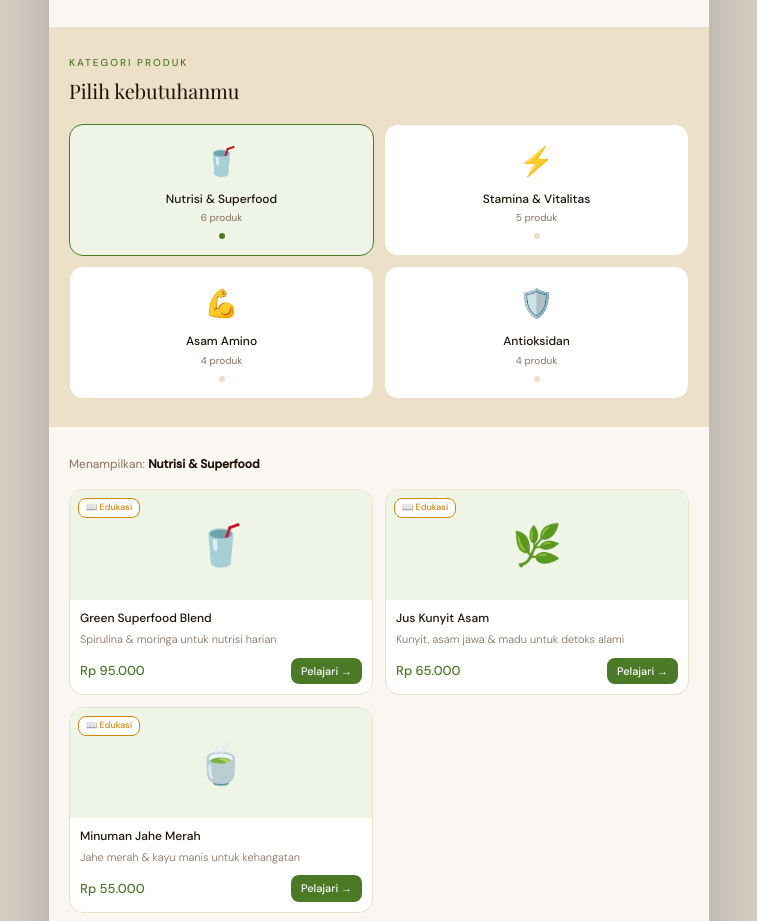
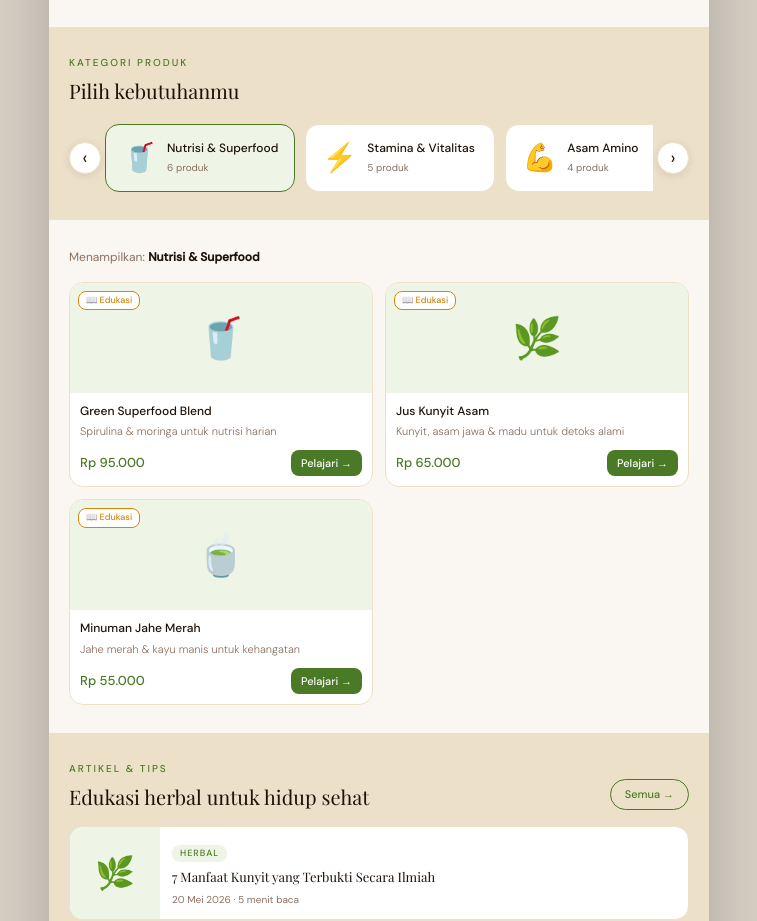
Before and after one commit to ramudjitu/ramudjitu-store, a Next.js app: page / in a window 1280 px wide. Shown: the part 865-1786 px from the top of the page, without its empty margins (261-1018 px from the left). Built offline with nearby package versions, Linux system fonts and the light colour scheme; a web font is replaced by a local one.

Commit message:
kategori carousel dengan tombol panah

```diff
--- a/app/page.tsx
+++ b/app/page.tsx
@@ -1,6 +1,6 @@
 "use client";
 
-import { useState } from "react";
+import { useState, useRef } from "react";
 import Link from "next/link";
 
 interface Produk {
@@ -91,7 +91,7 @@ const RAW_CSS = `
     padding-bottom: 64px;
     font-family: 'DM Sans', sans-serif;
     color: var(--text-dark);
-    overflow-x: hidden;
+    overflow-x: visible;
   }
 
   /* HEADER */
@@ -167,11 +167,14 @@ const RAW_CSS = `
   .ramu-k-card p { font-size: 11px; font-weight: 300; color: var(--text-muted); line-height: 1.6; }
 
   /* KATEGORI */
-  .ramu-kat-grid { display: grid; grid-template-columns: repeat(2, 1fr); gap: 10px; margin-top: 1rem; }
-  .ramu-kat-card { background: #fff; border: 1.5px solid var(--cream-mid); border-radius: 14px; padding: 1rem; text-align: center; cursor: pointer; transition: all 0.2s; }
+  .ramu-kat-grid { display: flex; gap: 10px; margin-top: 1rem; padding-bottom: 8px; }
+  .ramu-kat-scroll { overflow-x: auto; -webkit-overflow-scrolling: touch; width: 100%; scrollbar-width: none; }
+  .ramu-kat-scroll::-webkit-scrollbar { display: none; }
+  .ramu-kat-card { min-width: 160px; flex-shrink: 0; scroll-snap-align: start; background: #fff; border: 1.5px solid var(--cream-mid); border-radius: 14px; padding: 0.75rem 1rem; cursor: pointer; transition: all 0.2s; display: flex; flex-direction: row; align-items: center; gap: 10px; }
+  @media (min-width: 500px) { .ramu-kat-card { min-width: 190px; } }
   .ramu-kat-card:hover { border-color: var(--green-bright); }
   .ramu-kat-card.active { border-color: var(--green-mid); background: var(--green-pale); }
-  .ramu-kat-emoji { font-size: 28px; margin-bottom: 8px; display: block; }
+  .ramu-kat-emoji { font-size: 28px; display: block; flex-shrink: 0; }
   .ramu-kat-name { font-size: 12px; font-weight: 500; color: var(--text-dark); line-height: 1.4; margin-bottom: 3px; }
   .ramu-kat-count { font-size: 10px; color: var(--text-muted); }
   .ramu-kat-dot { width: 6px; height: 6px; border-radius: 50%; background: var(--cream-mid); margin: 8px auto 0; transition: background 0.2s; }
@@ -265,6 +268,8 @@ const RAW_CSS = `
 export default function Home() {
   const [aktifKategori, setAktifKategori] = useState<KategoriKey>("nutrisi");
   const [menuOpen, setMenuOpen] = useState(false);
+  const katGridRef = useRef<HTMLDivElement>(null);
+  const scrollKat = (dir: number) => { katGridRef.current?.scrollBy({left: dir * 200, behavior: 'smooth'}); };
   const waNumber = "6281234567890";
 
   const scrollTo = (id: string) => {
@@ -344,15 +349,20 @@ export default function Home() {
           <section className="ramu-section-alt" id="produk">
             <div className="ramu-eyebrow">Kategori Produk</div>
             <h2 className="ramu-section-title">Pilih kebutuhanmu</h2>
-            <div className="ramu-kat-grid">
+            <div style={{position:"relative", padding:"0 36px"}}>
+              <button onClick={() => scrollKat(-1)} style={{position:"absolute", left:"0", top:"50%", transform:"translateY(-50%)", zIndex:10, background:"#fff", border:"1.5px solid #EDE0C8", borderRadius:"50%", width:"32px", height:"32px", fontSize:"18px", lineHeight:"1", cursor:"pointer", boxShadow:"0 2px 8px rgba(0,0,0,0.1)", display:"flex", alignItems:"center", justifyContent:"center"}}>‹</button>
+              <button onClick={() => scrollKat(1)} style={{position:"absolute", right:"0", top:"50%", transform:"translateY(-50%)", zIndex:10, background:"#fff", border:"1.5px solid #EDE0C8", borderRadius:"50%", width:"32px", height:"32px", fontSize:"18px", lineHeight:"1", cursor:"pointer", boxShadow:"0 2px 8px rgba(0,0,0,0.1)", display:"flex", alignItems:"center", justifyContent:"center"}}>›</button>
+              <div ref={katGridRef} style={{display:"flex", gap:"10px", overflowX:"auto", scrollBehavior:"smooth", WebkitOverflowScrolling:"touch", scrollbarWidth:"none", msOverflowStyle:"none"}}>
                 {kategoriList.map((kat) => (
                   <div key={kat.key} className={`ramu-kat-card${aktifKategori === kat.key ? " active" : ""}`} onClick={() => setAktifKategori(kat.key)}>
                     <span className="ramu-kat-emoji">{kat.emoji}</span>
+                    <div>
                       <div className="ramu-kat-name">{kat.nama}</div>
                       <div className="ramu-kat-count">{kat.count}</div>
-                  <div className="ramu-kat-dot"></div>
+                    </div>
                   </div>
                 ))}
+              </div>
             </div>
           </section>
 
```
Lines whose indentation alone changed are shown as unchanged.
